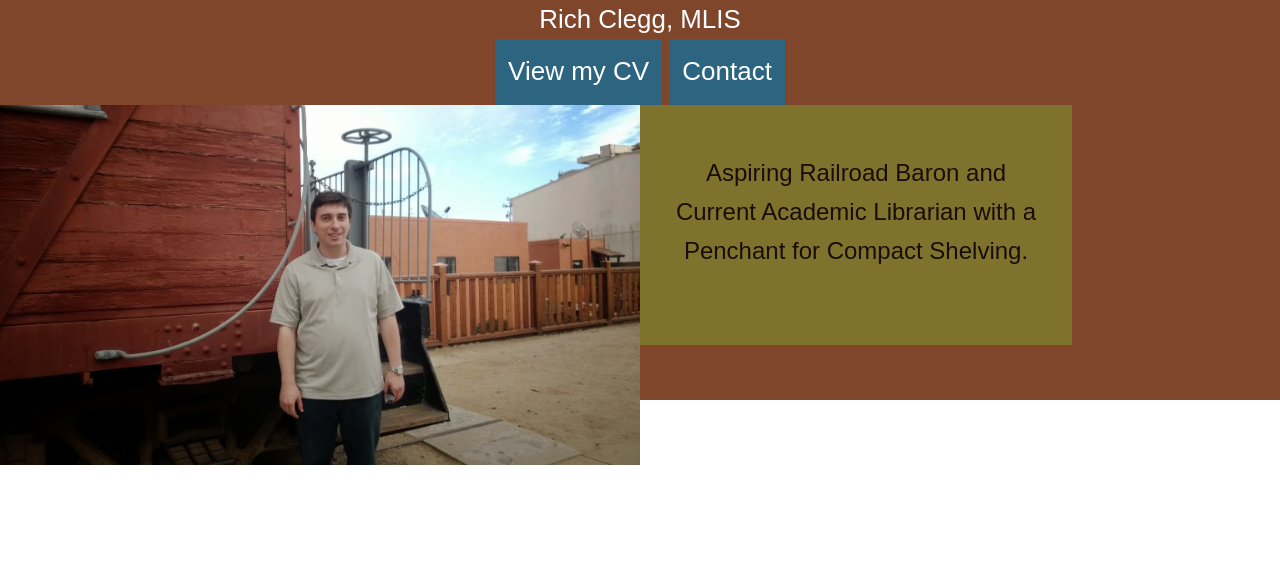
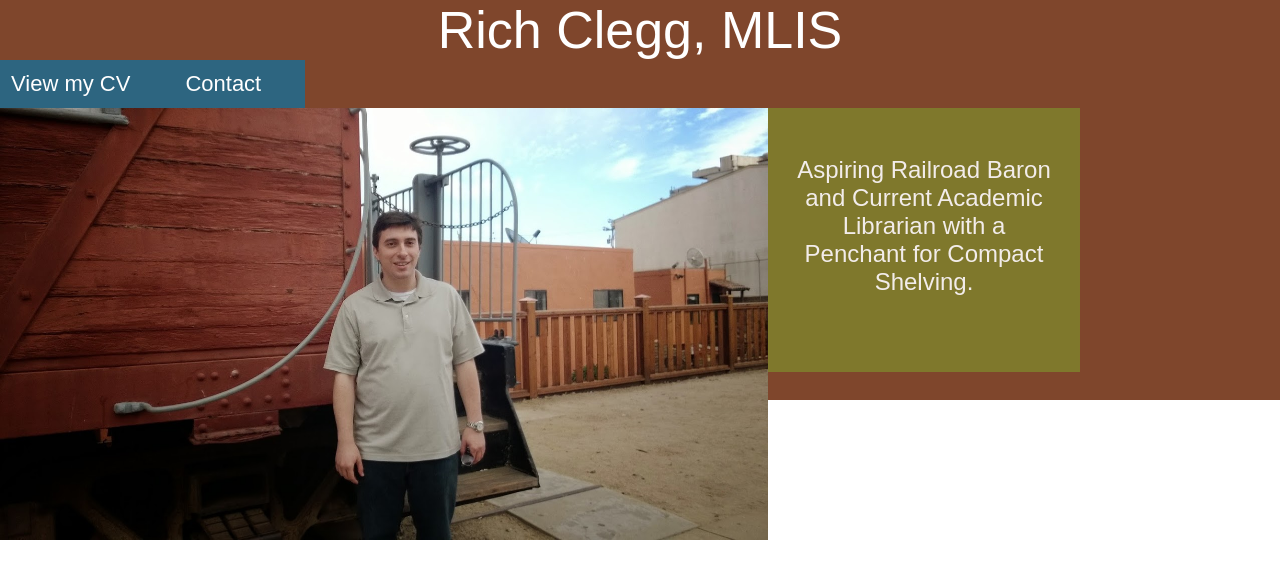
Before and after one commit to profstolley/ewp, a plain HTML site: page index.html in a window 1280 px wide. Drawn offline with Linux system fonts and the light colour scheme.

Commit message:
Final Draft

```diff
--- a/index.html
+++ b/index.html
@@ -8,16 +8,16 @@
 	<link rel="stylesheet" media="screen" href="reset.css">
 </head>
 <body>
+<header>
+<a href="index.html">Rich Clegg, MLIS</a>
+</header>
 <nav>
 		<ul id="navigation">
-			<li>	<a href="index.html"><h1>Rich Clegg, MLIS</h1></a></li>
 			<li class="navigation"><a href="cv.html">View my CV</a></li>
 			<li class="navigation"><a href="contact.html">Contact</a></li>
 		</ul>
 </nav>
-
 	<img id="profilepic" src="rich.jpg" alt="picture of rich">
-
 	<aside>Aspiring Railroad Baron and Current Academic Librarian with a Penchant for Compact Shelving.</aside>
-	</body>
+</body>
 </html>
--- a/style.css
+++ b/style.css
@@ -9,20 +9,21 @@ li{
 	list-style-type:none;
 }
 .navigation,.eml,.lkd{
-	display: inline-block;
 	background-color: #2D6580;
 	color: white;
-	list-style-type:none;
-	font-size:26px;
-	padding: 0.5em 0.5em 0.5em 0.5em;
+	font-size:22px;
+	padding: 0.5em 2em 0.5em 0.5em;
+	float: left;
 }
 nav{
 	width:100%;
 	float: left;
-	}
-h1{
+	padding: 0em 50em 0em 0em;
+}
+header{
 	text-decoration: none;
 	color: white;
+	font-size: 52px;
 }
 h2{
 	text-decoration: none;
@@ -33,18 +34,19 @@ a{
 	color: white;
 }
 aside{
-	opacity: 0.8;
+	opacity: 0.9;
 	font-size: 24px;
 	background-color: #807E2D;
 	width: 11em;
 	height: 8em;
+	padding: 2em 1em 1em 1em;
+	color: white;
+	position:relative;
 	float: left;
-	padding: 2em 1em 0em 1em;
 }
 #profilepic{
 	float:left;
-	height: 13.20325em;
-	width: 23.46875em;
+	width:100%;
 	}
 #resume{
 	background-color: beige;
@@ -62,20 +64,14 @@ aside{
 @media (min-width: 50em){
 body{
 	font-family: sans-serif;
-	font-size: 1.618em; /* 15px golden*/
-	line-height: 1.517em;
 }
-aside{
-	opacity: 0.8;
-	font-size: auto;
-	background-color: #807E2D;
-	width: 16em;
-	height: 8em;
-	padding: 2em 1em 0em 1em;
+nav{
+	width:33%;
+	float: left;
+	padding: 0em 50em 0em 0em;
 	}
 #profilepic{
 	float:left;
-	height: auto;
-	width: 50%;
+	width:60%;
 	}
 }
```
Also changed, not shown: contact.html (+11 -7 lines), cv.html (+3 -1 lines).
